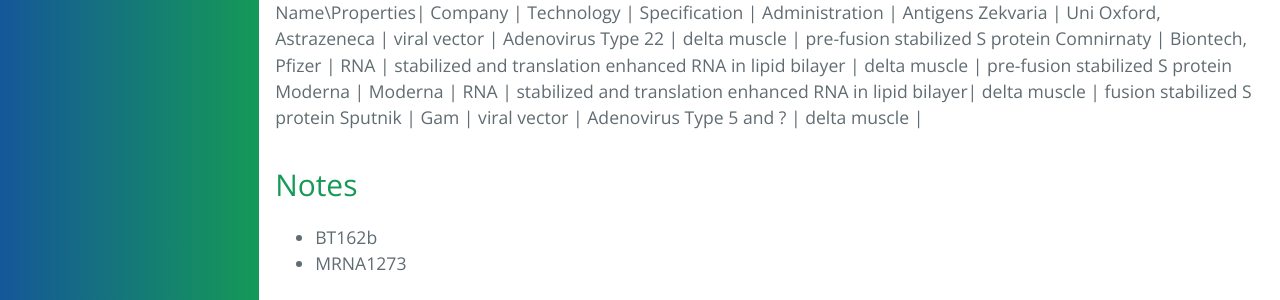
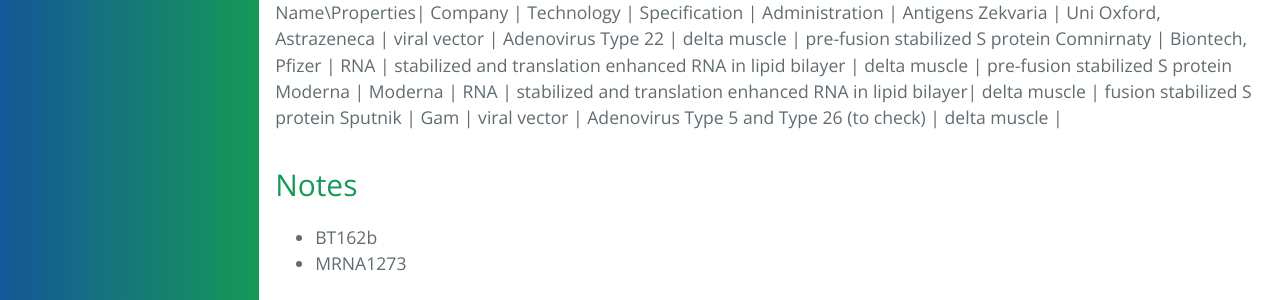
Before and after one commit to forestgrape/coronavirus, a Jekyll site: the page built from 10_vaccines/vaccine_types.md, in a window 1280 px wide and 900 px high. Shown: the part 267-567 px from the top of the window. Built offline with Jekyll 4.4.1, drawn with Linux system fonts in a browser that asks for light colours; our own code applies the rules of GitHub Pages for plain Markdown files.

Commit message:
clarification

```diff
--- a/10_vaccines/vaccine_types.md
+++ b/10_vaccines/vaccine_types.md
@@ -6,7 +6,7 @@
 Zekvaria | Uni Oxford, Astrazeneca | viral vector | Adenovirus Type 22 | delta muscle | pre-fusion stabilized S protein
 Comnirnaty | Biontech, Pfizer | RNA | stabilized and translation enhanced RNA in lipid bilayer | delta muscle | pre-fusion stabilized S protein
 Moderna | Moderna | RNA | stabilized and translation enhanced RNA in lipid bilayer| delta muscle | fusion stabilized S protein
-Sputnik | Gam | viral vector | Adenovirus Type 5 and ? | delta muscle |
+Sputnik | Gam | viral vector | Adenovirus Type 5 and Type 26 (to check) | delta muscle |
 
 ### Notes
 * BT162b
```
